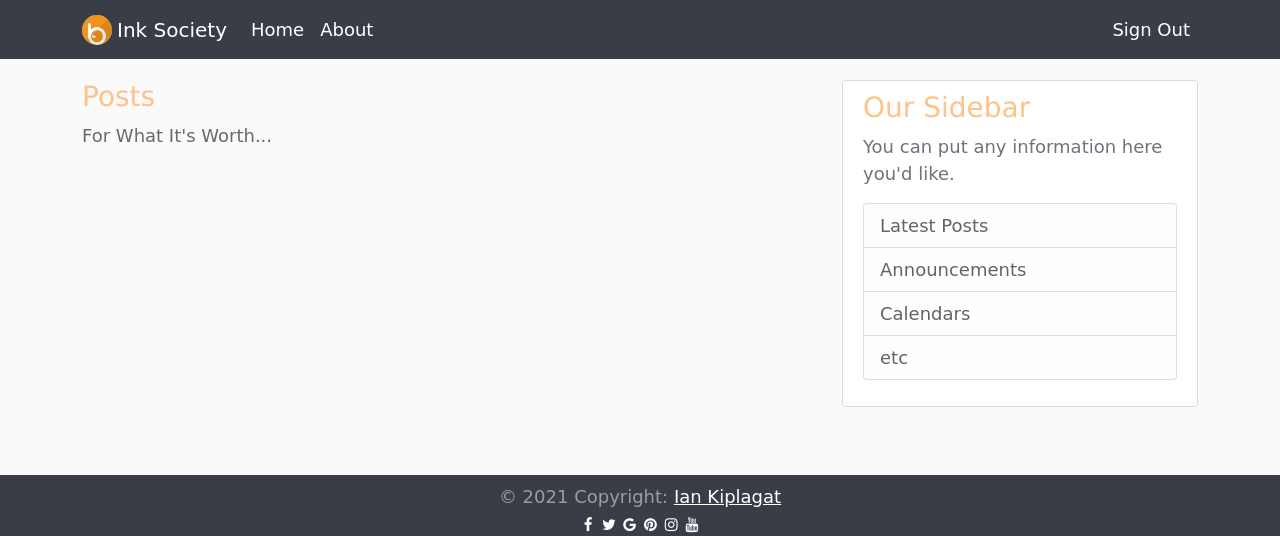
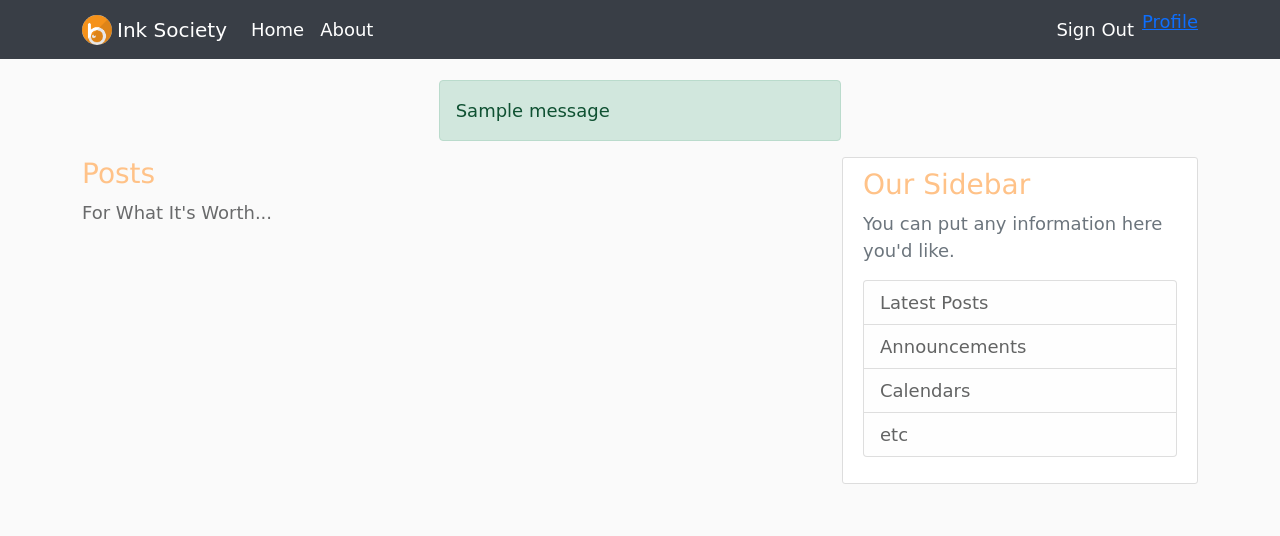
Before and after one commit to ikiplagat/Ink-Society, a Flask app: page / in a window 1280 px wide. Shown: the top 536 px of the page. Run offline with Flask 2, Linux system fonts and the light colour scheme; a user stored in the database is signed in; tables that the repository leaves empty hold one stand-in row (values such as "Sample post"); one stand-in notice (Sample message) is shown; some web fonts are replaced.

Commit message:
add profile page

```diff
--- a/app/main/views.py
+++ b/app/main/views.py
@@ -1,6 +1,7 @@
-from flask import render_template
+from flask import render_template,request,redirect,url_for,abort
 from . import main
 from flask_login import login_required
+from ..models import User
 
 
 @main.route('/')
@@ -13,3 +14,13 @@
     title = 'Home'
 
     return render_template('index.html', title = title)
+
+@main.route('/user/<uname>')
+@login_required
+def profile(uname):
+    user = User.query.filter_by(username = uname).first()
+
+    if user is None:
+        abort(404)
+
+    return render_template("profile/profile.html", user = user)
--- a/app/models.py
+++ b/app/models.py
@@ -12,6 +12,8 @@
     id = db.Column(db.Integer,primary_key = True)
     username = db.Column(db.String(255))
     email = db.Column(db.String(255),unique = True,index = True)
+    bio = db.Column(db.String(255))
+    profile_pic_path = db.Column(db.String())
     password_hash = db.Column(db.String(255))
 
     @property
--- a/app/templates/auth/login.html
+++ b/app/templates/auth/login.html
@@ -1,7 +1,7 @@
 {% extends "base.html" %}
 {% block content %}
 <main role="main" class="container">
-  <div class="row pt-5">
+  <div class="row pt-3">
     <div class="col-md-8">
       <div class="content-section">
         <form method="POST" action="">
--- a/app/templates/base.html
+++ b/app/templates/base.html
@@ -11,7 +11,10 @@
       integrity="sha384-eOJMYsd53ii+scO/bJGFsiCZc+5NDVN2yr8+0RDqr0Ql0h+rP48ckxlpbzKgwra6"
       crossorigin="anonymous"
     />
-    <link rel="stylesheet" href="https://cdnjs.cloudflare.com/ajax/libs/font-awesome/4.7.0/css/font-awesome.min.css">
+    <link
+      rel="stylesheet"
+      href="https://cdnjs.cloudflare.com/ajax/libs/font-awesome/4.7.0/css/font-awesome.min.css"
+    />
     <link
       rel="stylesheet"
       href="{{url_for('static',filename='/css/index.css')}}"
@@ -34,13 +37,15 @@
   <!-- Navbar block  -->
   {% block navbar %} {% include 'navbar.html' %} {% endblock %}
   <body>
-
-
+    <div class="container col-md-4">
+      {% with messages = get_flashed_messages(with_categories=true) %} {% if
+        messages %} {% for category, message in messages %}
+        <div class="alert alert-{{ category }}">{{ message }}</div>
+        {% endfor %} {% endif %} {% endwith %}
+    </div>
     <!-- Content block -->
 
-    {% block content %}
-
-    {% endblock%}
+    {% block content %} {% endblock%}
 
     <!-- Footer block  -->
     {% block footer %} {% include 'footer.html' %} {% endblock %}
--- a/app/templates/navbar.html
+++ b/app/templates/navbar.html
@@ -22,16 +22,16 @@
 
         <div class="navbar-nav mr-auto">
           <a class="nav-item nav-link" href="{{ url_for('main.index')}}">Home</a>
-          <a class="nav-item nav-link" href="">About</a>
+          <a class="nav-item nav-link" href="../templates/about.html">About</a>
         </div>
 
         <!-- Navbar Right Side -->
         <div class="navbar-nav ms-auto">
           {% if current_user.is_authenticated %}
           <a class="nav-item nav-link" href="{{url_for('auth.logout')}}">Sign Out</a>
+          <a href="{{url_for('main.profile',uname=current_user.username)}}">Profile</a>
           {% else %}
           <a class="nav-item nav-link" href="{{url_for('auth.login')}}">Sign In</a>
-          <a class="nav-item nav-link" href="{{url_for('auth.register')}}">Register</a>
           {%endif%}
         </div>
 
```
Also changed, not shown: app/auth/views.py (+25 -7 lines), app/templates/profile/profile.html (+29 -0 lines).
